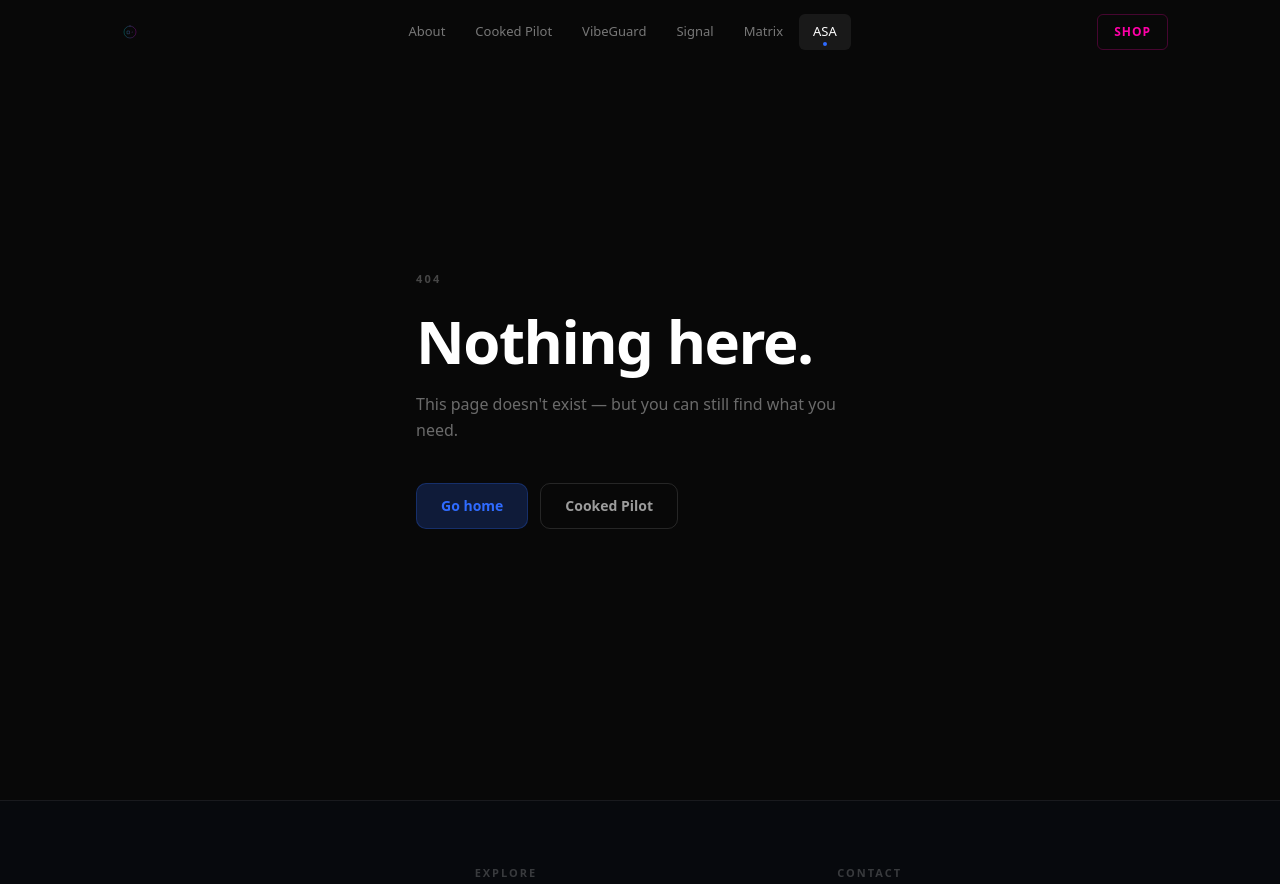
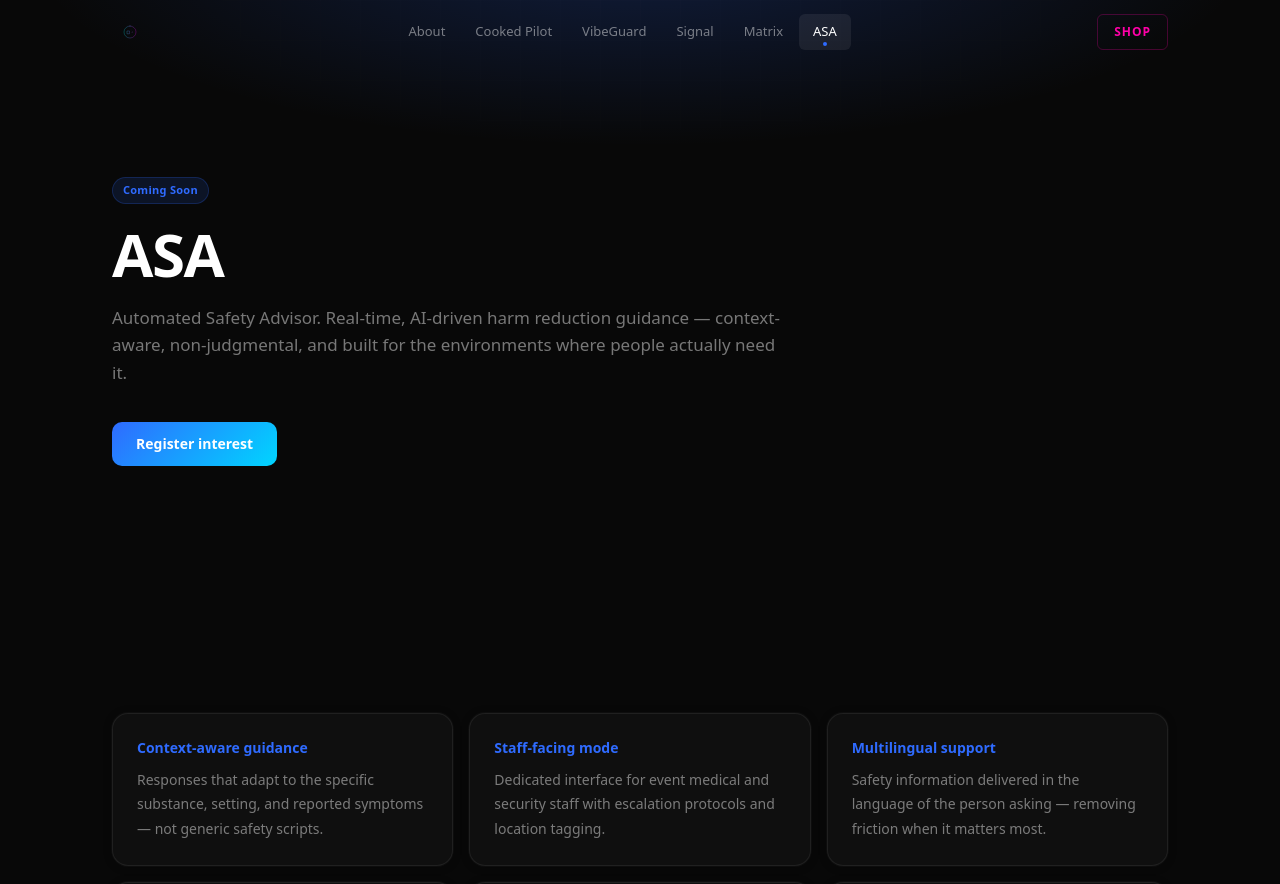
Before and after one commit to CP-Zav/vicelab-website, a Next.js app: page /asa in a window 1280 px wide. Before the commit this address had no page. Shown: the top 884 px of the page. Built offline with nearby package versions, Linux system fonts and the light colour scheme.

Commit message:
feat(routes): add /asa page — automated safety advisor product

```diff
--- /dev/null
+++ b/app/asa/page.tsx
@@ -0,0 +1,79 @@
+import type { Metadata } from "next";
+import { Container, Section, SectionHeader, Badge, FeatureCard, ButtonPrimary } from "@/components/ui";
+
+export const metadata: Metadata = {
+  title: "ASA — Automated Safety Advisor",
+  description: "Real-time, AI-driven safety guidance for individuals and event staff. Context-aware harm reduction at the moment it matters. Coming soon from ViceLab.",
+};
+
+const features = [
+  { title: "Context-aware guidance",    body: "Responses that adapt to the specific substance, setting, and reported symptoms — not generic safety scripts." },
+  { title: "Staff-facing mode",         body: "Dedicated interface for event medical and security staff with escalation protocols and location tagging." },
+  { title: "Multilingual support",      body: "Safety information delivered in the language of the person asking — removing friction when it matters most." },
+  { title: "Zero-retention by default", body: "Conversations are not stored. ASA provides guidance without building a profile of the person seeking help." },
+  { title: "Offline-capable",           body: "Core guidance functions work without a live data connection — critical for remote festival sites with poor coverage." },
+  { title: "Integrated alerts",         body: "Surfaces active Cooked Pilot warnings inline — so real-time batch alerts reach people via every touchpoint." },
+];
+
+export default function ASAPage() {
+  return (
+    <div className="min-h-screen">
+      {/* ── Hero ─────────────────────────────────────────────────────────── */}
+      <section className="relative overflow-hidden pt-32 pb-18 lg:pt-44 lg:pb-24">
+        {/* ASA = ViceLab electric blue */}
+        <div className="absolute inset-0 bg-hero-radial-blue pointer-events-none" />
+        <div
+          className="absolute inset-0 bg-grid-faint bg-grid opacity-[0.35] pointer-events-none"
+          style={{ maskImage: "radial-gradient(ellipse 70% 50% at 50% 0%, black 0%, transparent 80%)" }}
+        />
+        <Container>
+          <div className="max-w-2xl">
+            <div className="mb-5"><Badge variant="blue">Coming Soon</Badge></div>
+            <h1 className="text-display-lg text-balance mb-5">ASA</h1>
+            <p className="text-[17px] text-white/45 leading-relaxed mb-9">
+              Automated Safety Advisor. Real-time, AI-driven harm reduction guidance —
+              context-aware, non-judgmental, and built for the environments where
+              people actually need it.
+            </p>
+            <ButtonPrimary href="mailto:hello@thevicelab.com" gradient="bg-gradient-sig">
+              Register interest
+            </ButtonPrimary>
+          </div>
+        </Container>
+      </section>
+
+      {/* ── Features ─────────────────────────────────────────────────────── */}
+      <Section>
+        <Container>
+          <SectionHeader
+            eyebrow="Capabilities"
+            title="Guidance that responds to reality"
+            subtitle="ASA gives people the right information at the right moment — without storing data, without judgment, without friction."
+            eyebrowColor="blue"
+          />
+          <div className="grid grid-cols-1 sm:grid-cols-2 lg:grid-cols-3 gap-4 mt-12">
+            {features.map((f) => (
+              <FeatureCard key={f.title} title={f.title} body={f.body} accentProduct="sig" />
+            ))}
+          </div>
+        </Container>
+      </Section>
+
+      {/* ── CTA ──────────────────────────────────────────────────────────── */}
+      <section className="py-20 lg:py-28">
+        <Container>
+          <div className="max-w-xl">
+            <h2 className="text-display-sm mb-5">Interested in ASA?</h2>
+            <p className="text-white/40 text-[15px] leading-relaxed mb-8">
+              ASA is in development. If you&apos;re building harm reduction infrastructure
+              or want to pilot an early version at your event, reach out.
+            </p>
+            <ButtonPrimary href="mailto:hello@thevicelab.com" gradient="bg-gradient-sig">
+              Get in touch
+            </ButtonPrimary>
+          </div>
+        </Container>
+      </section>
+    </div>
+  );
+}
```
